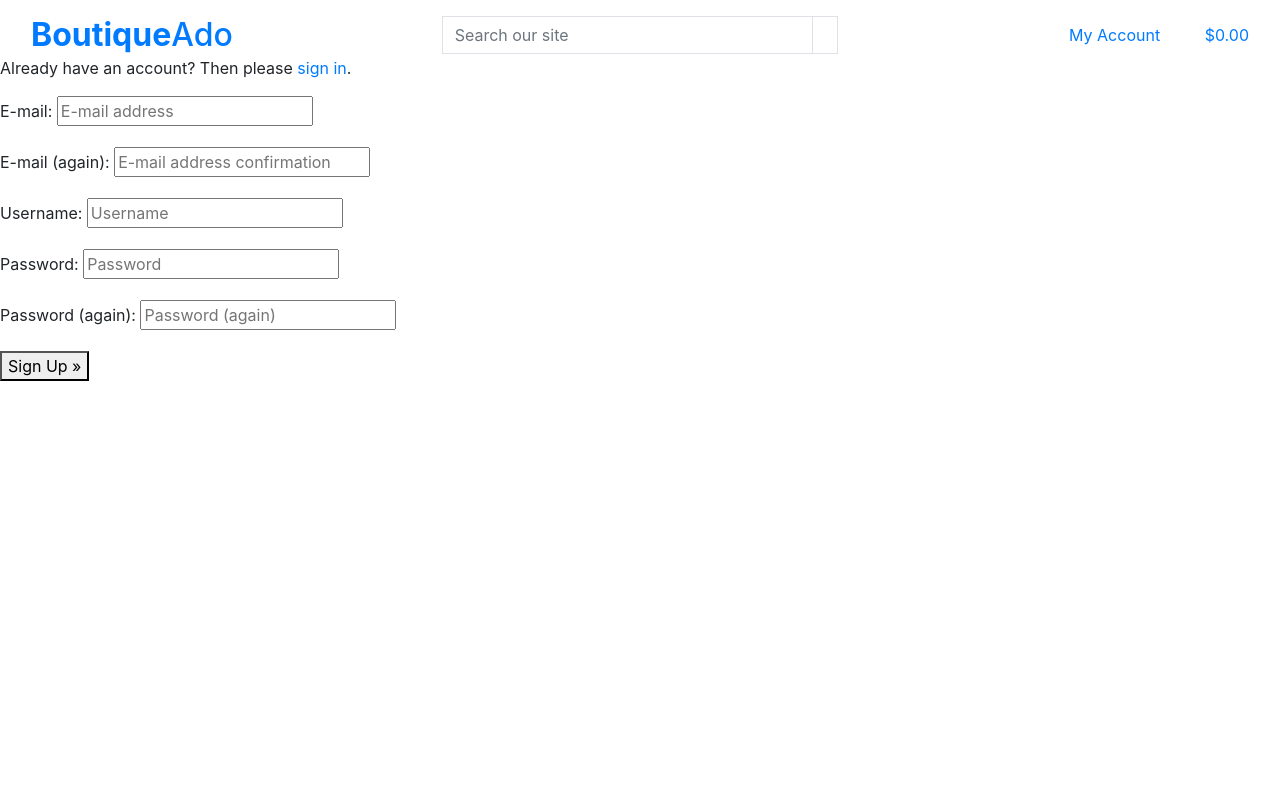
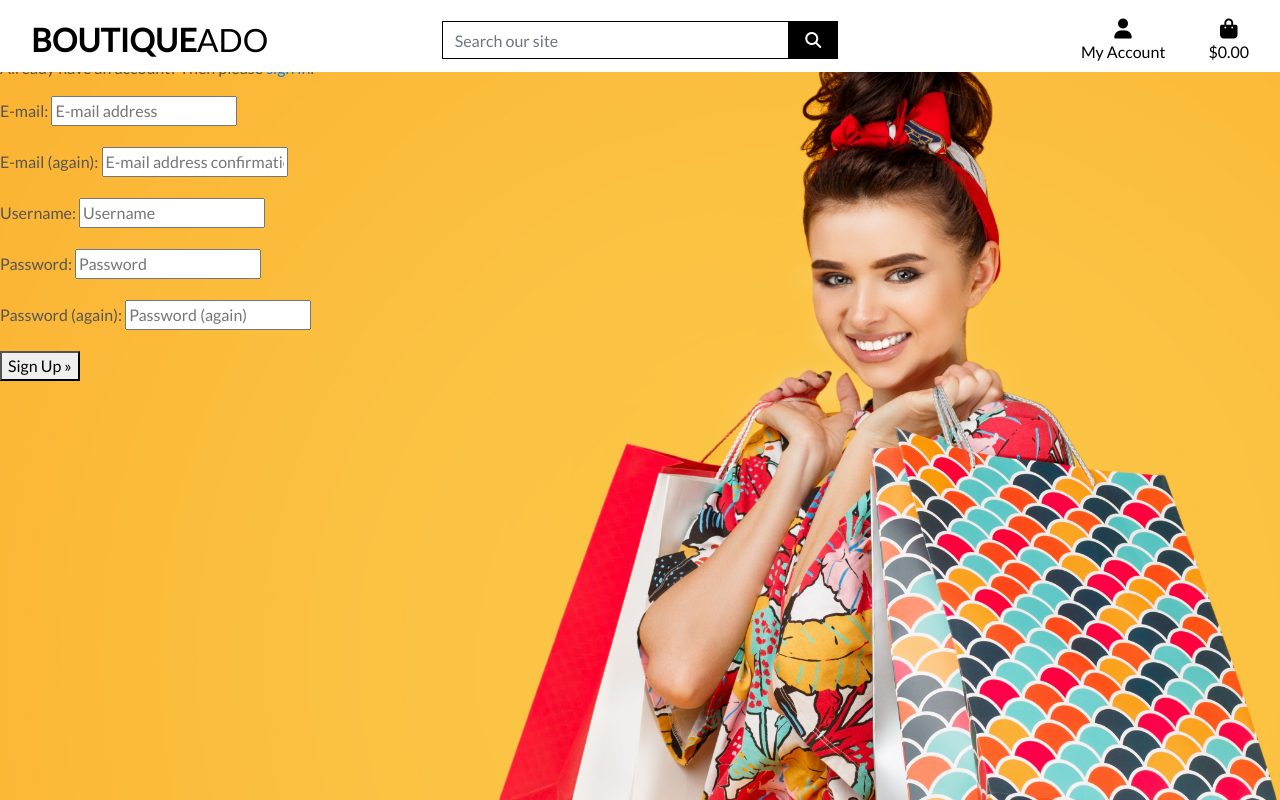
Before and after one commit to MattDunks94/boutique_ado_walkthrough_project, a Django app: page /accounts/signup/ in a window 1280 px wide. Run offline with Django 3.2, Linux system fonts and the light colour scheme; some libraries are stand-ins or nearby versions.

Commit message:
completed homepage header and CSS.

```diff
--- a/boutique_ado/settings.py
+++ b/boutique_ado/settings.py
@@ -149,6 +149,10 @@ USE_TZ = True
 # https://docs.djangoproject.com/en/3.2/howto/static-files/
 
 STATIC_URL = '/static/'
+STATICFILES_DIRS = (os.path.join(BASE_DIR, 'static'),)
+
+MEDIA_URL = '/media/'
+MEDIA_ROOT = os.path.join(BASE_DIR, 'media')
 
 # Default primary key field type
 # https://docs.djangoproject.com/en/3.2/ref/settings/#default-auto-field
--- a/boutique_ado/urls.py
+++ b/boutique_ado/urls.py
@@ -15,9 +15,11 @@ Including another URLconf
 """
 from django.contrib import admin
 from django.urls import path, include
+from django.conf import settings
+from django.conf.urls.static import static
 
 urlpatterns = [
     path('admin/', admin.site.urls),
     path('accounts/', include('allauth.urls')),
     path('', include('home.urls')),
-]
+] + static(settings.MEDIA_URL, document_root=settings.MEDIA_ROOT)
--- a/static/css/base.css
+++ b/static/css/base.css
@@ -3,7 +3,7 @@ html {
 }
 
 body {
-    background: url('/media/homepage_background_cropped.jpg') no-repeat center center fixed;
+    background: url('/media/homepage_background_cropped.jpeg') no-repeat center center fixed;
     background-size: cover;
     height: calc(100vh - 164px);
     color: #555;
--- a/templates/base.html
+++ b/templates/base.html
@@ -19,6 +19,10 @@
     <!-- Bootstrap CSS -->
     <link rel="stylesheet" href="https://cdn.jsdelivr.net/npm/bootstrap@4.4.1/dist/css/bootstrap.min.css"
         integrity="sha384-Vkoo8x4CGsO3+Hhxv8T/Q5PaXtkKtu6ug5TOeNV6gBiFeWPGFN9MuhOf23Q9Ifjh" crossorigin="anonymous">
+    <link rel="preconnect" href="https://fonts.googleapis.com">
+    <link rel="preconnect" href="https://fonts.gstatic.com" crossorigin>
+    <link href="https://fonts.googleapis.com/css2?family=Lato&display=swap" rel="stylesheet">
+    <link rel="stylesheet" href="{% static 'css/base.css' %}">
     {% endblock %}
 
     {% block extra_css %}
@@ -34,6 +38,7 @@
     <script src="https://cdn.jsdelivr.net/npm/bootstrap@4.4.1/dist/js/bootstrap.min.js"
         integrity="sha384-wfSDF2E50Y2D1uUdj0O3uMBJnjuUD4Ih7YwaYd1iqfktj0Uod8GCExl3Og8ifwB6" crossorigin="anonymous">
     </script>
+    <script src="https://kit.fontawesome.com/d6240d979c.js" crossorigin="anonymous"></script>
     {% endblock %}
 
     {% block extra_js %}
```
